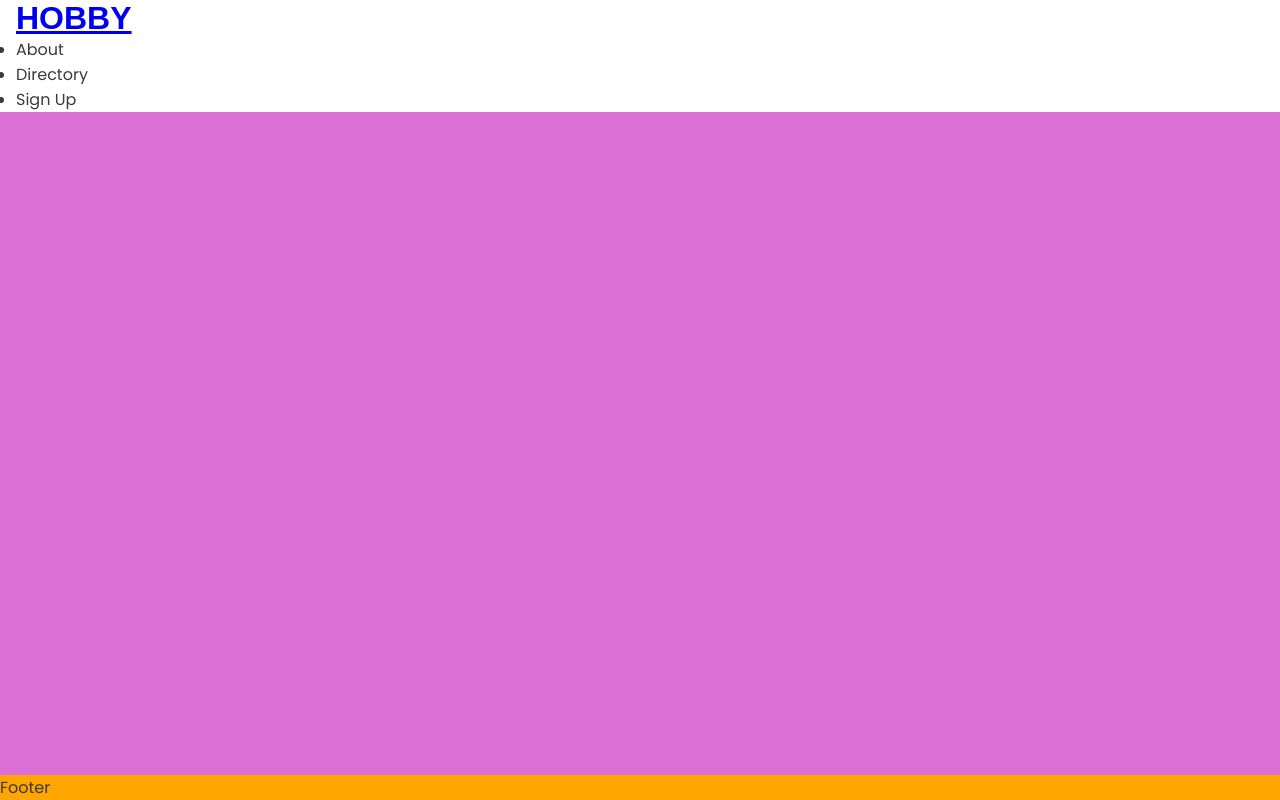
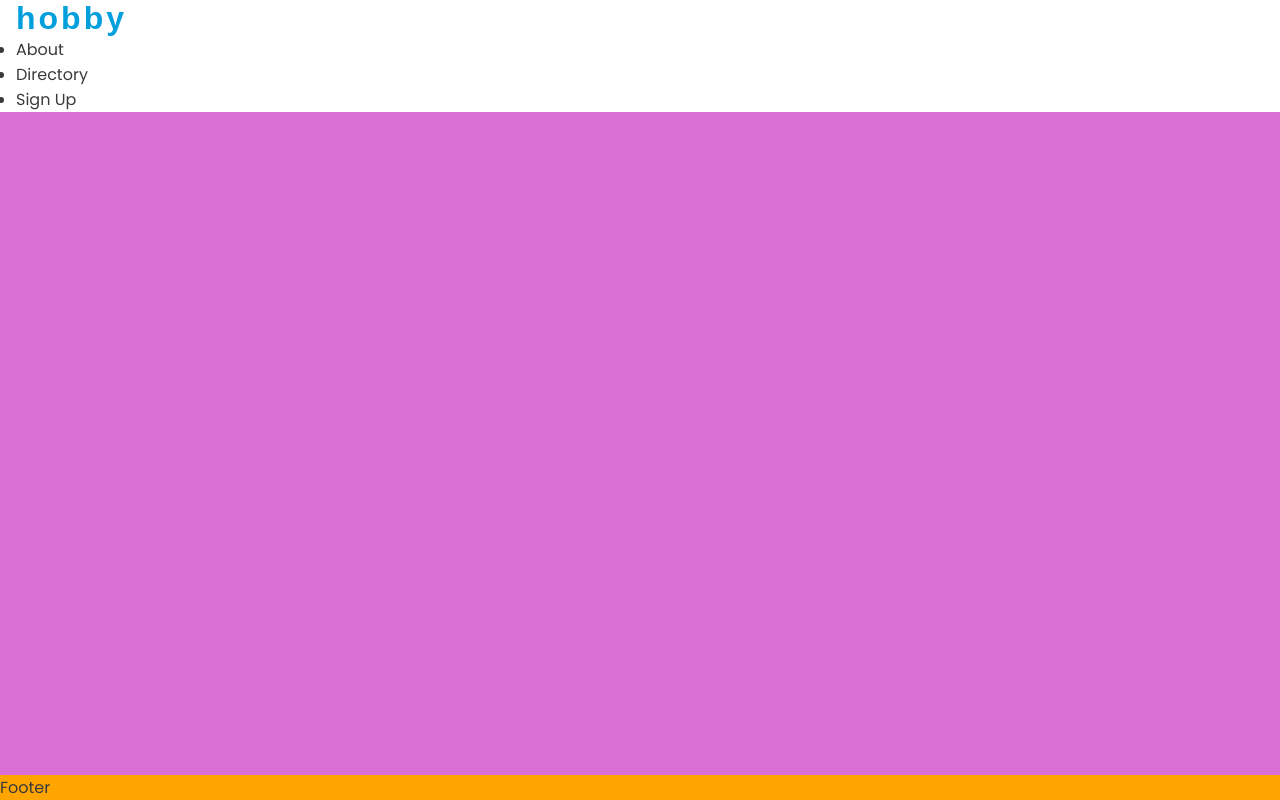
Before and after one commit to KateMcGuane/static-website, a plain HTML site: page index.html in a window 1280 px wide. Drawn offline with Linux system fonts and the light colour scheme; a web font is replaced by a local one.

Commit message:
Styled logo, removed link underline

```diff
--- a/assets/css/style.css
+++ b/assets/css/style.css
@@ -27,8 +27,16 @@ header {
     width: 100%;
 }
 
+header a {
+    text-decoration: none;
+    color: inherit;
+}
+
 h1 {
     font-family: 'Fredericka The Great', sans-serif;
+    text-transform: lowercase;
+    letter-spacing: 3px;
+    color: #019fdc;
 }
 
 /* Main Content */
--- a/index.html
+++ b/index.html
@@ -22,7 +22,7 @@
     <!--Header-->
     <header>
         <a href="index.html">
-            <h1 id="logo">HOBBY</h1>
+            <h1 id="logo">Hobby</h1>
         </a>
         <nav>
             <ul>
```
